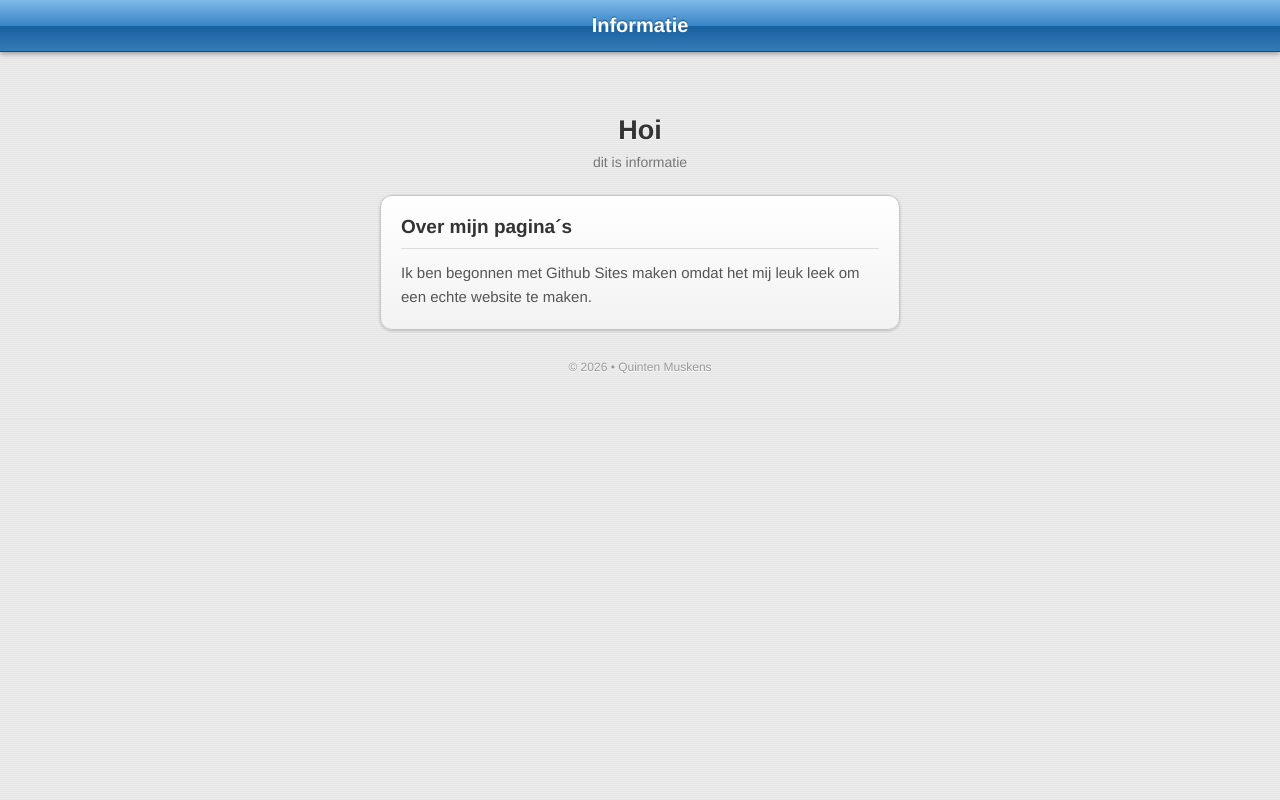
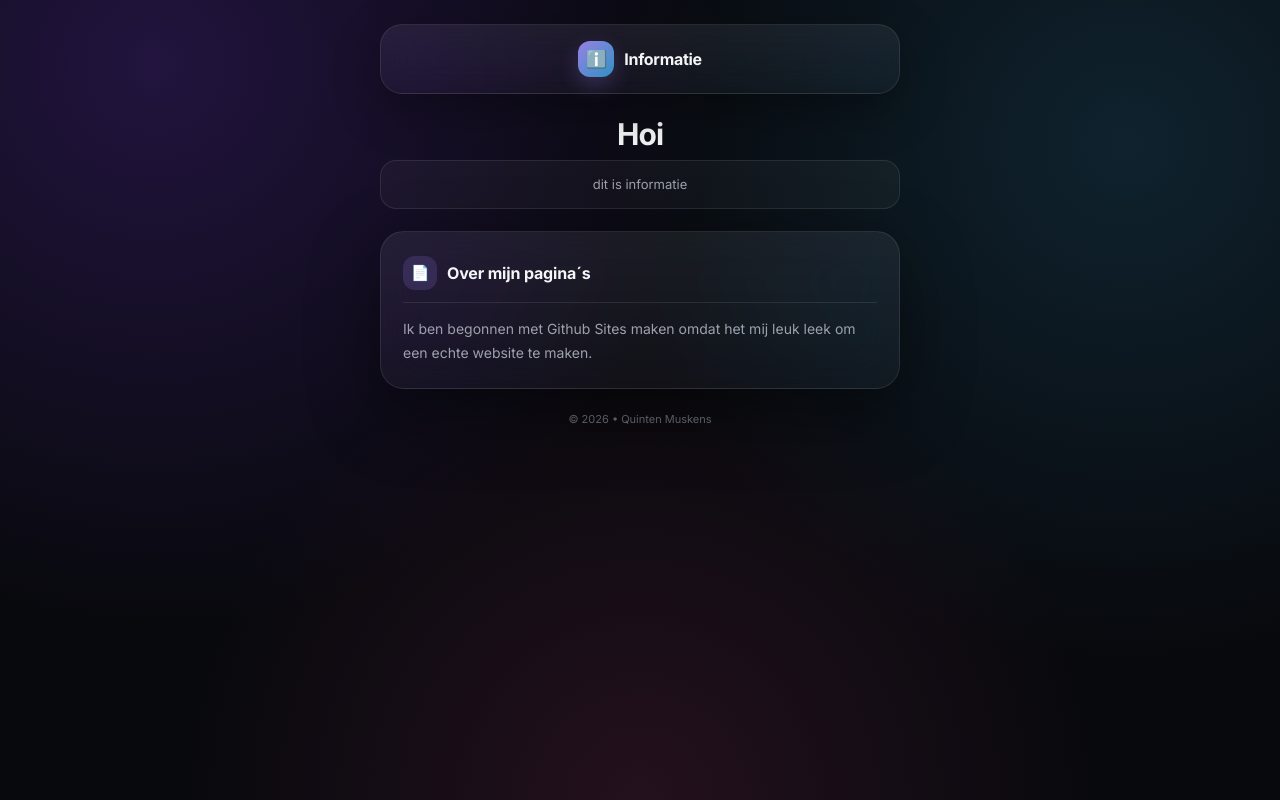
Before and after one commit to quintenmuskens-png/info, a plain HTML site: page index.html in a window 1280 px wide. Drawn offline with Linux system fonts and the light colour scheme.

Commit message:
Refactor CSS styles and improve layout

```diff
--- a/index.html
+++ b/index.html
@@ -1,4 +1,3 @@
-
 <!DOCTYPE html>
 <html lang="nl">
 <head>
@@ -6,132 +5,175 @@
 <meta name="viewport" content="width=device-width, initial-scale=1.0">
 <title>Quinten´s infopagina</title>
 
+<link rel="preconnect" href="https://fonts.googleapis.com">
+<link rel="preconnect" href="https://fonts.gstatic.com" crossorigin>
+<link href="https://fonts.googleapis.com/css2?family=Inter:wght@400;500;600;700&display=swap" rel="stylesheet">
+
 <style>
-* {
-    box-sizing: border-box;
+:root{
+    --bg:#08090d;
+    --panel:rgba(255,255,255,.05);
+    --panel-strong:rgba(255,255,255,.08);
+    --border:rgba(255,255,255,.09);
+    --text:#f4f5f7;
+    --muted:#9ea1ad;
+    --accent:#a78bfa;
+    --accent-soft:rgba(167,139,250,.16);
 }
 
-body {
-    margin: 0;
-    font-family: Helvetica, Arial, sans-serif;
-    background:
-        repeating-linear-gradient(
-            0deg,
-            #e5e5e5,
-            #e5e5e5 1px,
-            #ededed 1px,
-            #ededed 2px
-        );
-    color: #333;
+*{
+    box-sizing:border-box;
+    margin:0;
+    padding:0;
 }
 
-/* Navigatiebalk */
-.navbar {
-    height: 52px;
-    background: linear-gradient(
-        to bottom,
-        #80b9e8 0%,
-        #3985c6 50%,
-        #1761a1 51%,
-        #347bb5 100%
-    );
-    border-bottom: 1px solid #164c78;
-    box-shadow: 0 2px 5px #999;
-    display: flex;
-    align-items: center;
-    justify-content: center;
-    color: white;
-    font-size: 20px;
-    font-weight: bold;
-    text-shadow: 0 -1px 1px #24577d;
+body{
+    min-height:100vh;
+    padding:24px 16px;
+    font-family:"Inter",system-ui,-apple-system,BlinkMacSystemFont,"Segoe UI",Roboto,Arial,sans-serif;
+    color:var(--text);
+    background:
+        radial-gradient(circle at 12% 8%, rgba(124,58,237,.22), transparent 42%),
+        radial-gradient(circle at 88% 18%, rgba(56,189,248,.14), transparent 40%),
+        radial-gradient(circle at 50% 100%, rgba(236,72,153,.12), transparent 45%),
+        var(--bg);
 }
 
-.container {
-    max-width: 550px;
-    margin: 30px auto;
-    padding: 15px;
+.navbar{
+    width:100%;
+    max-width:520px;
+    margin:0 auto 22px;
+    padding:16px 18px;
+    display:flex;
+    align-items:center;
+    justify-content:center;
+    gap:10px;
+    color:var(--text);
+    font-size:16px;
+    font-weight:650;
+    letter-spacing:-.02em;
+    text-align:center;
+    background:linear-gradient(180deg, rgba(255,255,255,.07), rgba(255,255,255,.035));
+    border:1px solid var(--border);
+    border-radius:22px;
+    box-shadow:0 16px 48px rgba(0,0,0,.32);
+    backdrop-filter:blur(22px) saturate(140%);
+    -webkit-backdrop-filter:blur(22px) saturate(140%);
 }
 
-/* Titel */
-h1 {
-    text-align: center;
-    font-size: 27px;
-    color: #333;
-    text-shadow: 0 1px white;
-    margin-bottom: 8px;
+.navbar::before{
+    content:"ℹ️";
+    display:grid;
+    place-items:center;
+    width:36px;
+    height:36px;
+    font-size:17px;
+    border-radius:12px;
+    background:linear-gradient(135deg, rgba(167,139,250,.9), rgba(56,189,248,.75));
+    box-shadow:0 8px 20px rgba(167,139,250,.22);
 }
 
-.subtitle {
-    text-align: center;
-    color: #777;
-    font-size: 14px;
-    margin-bottom: 25px;
+.container{
+    width:100%;
+    max-width:520px;
+    margin:0 auto;
 }
 
-/* Informatiekaart */
-.info-card {
-    background: linear-gradient(
-        to bottom,
-        #ffffff,
-        #f2f2f2
-    );
-    border: 1px solid #c7c7c7;
-    border-radius: 12px;
-    padding: 20px;
-    margin-bottom: 18px;
-    box-shadow:
-        0 1px 3px rgba(0,0,0,0.2),
-        inset 0 1px white;
+h1{
+    font-size:30px;
+    font-weight:700;
+    letter-spacing:-.03em;
+    text-align:center;
+    margin-bottom:8px;
 }
 
-.info-card h2 {
-    font-size: 19px;
-    margin: 0 0 12px;
-    color: #333;
-    border-bottom: 1px solid #ddd;
-    padding-bottom: 10px;
+.subtitle{
+    color:var(--muted);
+    font-size:13px;
+    line-height:1.6;
+    text-align:center;
+    background:rgba(255,255,255,.035);
+    border:1px solid var(--border);
+    border-radius:16px;
+    padding:13px 15px;
+    margin-bottom:22px;
 }
 
-.info-card p {
-    font-size: 15px;
-    line-height: 1.6;
-    color: #555;
-    margin: 0;
+.info-card{
+    padding:24px 22px;
+    margin-bottom:18px;
+    background:linear-gradient(180deg, rgba(255,255,255,.07), rgba(255,255,255,.035));
+    border:1px solid var(--border);
+    border-radius:24px;
+    box-shadow:0 24px 70px rgba(0,0,0,.42);
+    backdrop-filter:blur(22px) saturate(140%);
+    -webkit-backdrop-filter:blur(22px) saturate(140%);
 }
 
-/* iOS knop */
-.button {
-    display: block;
-    text-align: center;
-    padding: 12px;
-    color: white;
-    font-size: 16px;
-    font-weight: bold;
-    text-decoration: none;
-    border-radius: 9px;
-    border: 1px solid #17558b;
-    background: linear-gradient(
-        to bottom,
-        #7bb9eb,
-        #2675b7 50%,
-        #15558e 51%,
-        #347fba
-    );
-    text-shadow: 0 -1px #24577d;
-    box-shadow: inset 0 1px rgba(255,255,255,.5),
-                0 1px 2px rgba(0,0,0,.2);
+@supports not (backdrop-filter: blur(1px)){
+    .navbar,
+    .info-card{
+        background:#15161c;
+    }
 }
 
-.button:active {
-    background: linear-gradient(#15558e, #347fba);
+.info-card h2{
+    display:flex;
+    align-items:center;
+    gap:10px;
+    font-size:16px;
+    font-weight:650;
+    letter-spacing:-.01em;
+    margin-bottom:14px;
+    padding-bottom:12px;
+    border-bottom:1px solid var(--border);
 }
 
-.footer {
-    text-align: center;
-    color: #999;
-    font-size: 12px;
-    margin-top: 30px;
-    text-shadow: 0 1px white;
+.info-card h2::before{
+    content:"📄";
+    display:grid;
+    place-items:center;
+    width:34px;
+    height:34px;
+    flex:0 0 34px;
+    font-size:15px;
+    border-radius:12px;
+    color:#d8caff;
+    background:var(--accent-soft);
+}
+
+.info-card p{
+    color:var(--muted);
+    font-size:14px;
+    line-height:1.7;
+}
+
+.footer{
+    color:#6d707b;
+    font-size:11px;
+    line-height:1.6;
+    text-align:center;
+    margin-top:22px;
+}
+
+@media (max-width:420px){
+    body{
+        padding:16px 12px;
+    }
+
+    .navbar{
+        margin-bottom:16px;
+        padding:14px 14px;
+        border-radius:20px;
+    }
+
+    h1{
+        font-size:26px;
+    }
+
+    .info-card{
+        padding:20px 16px;
+    }
 }
 </style>
 </head>
```
